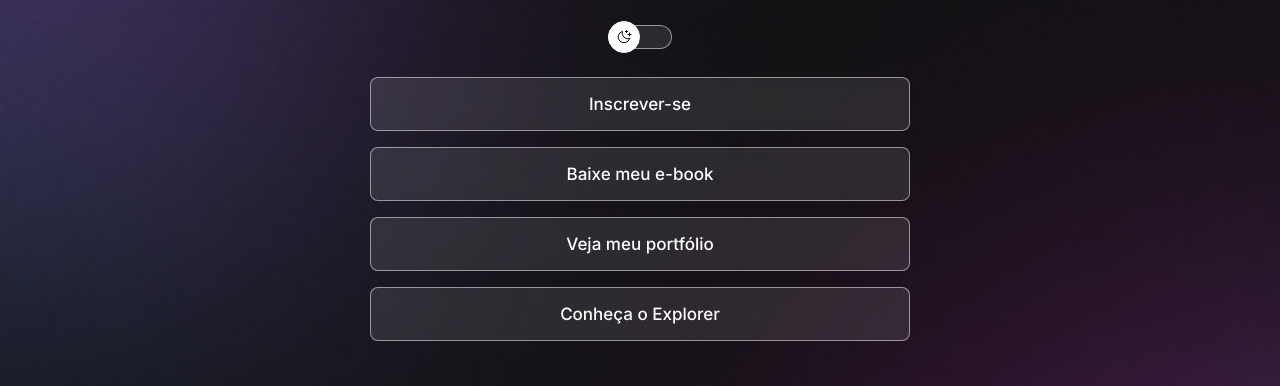
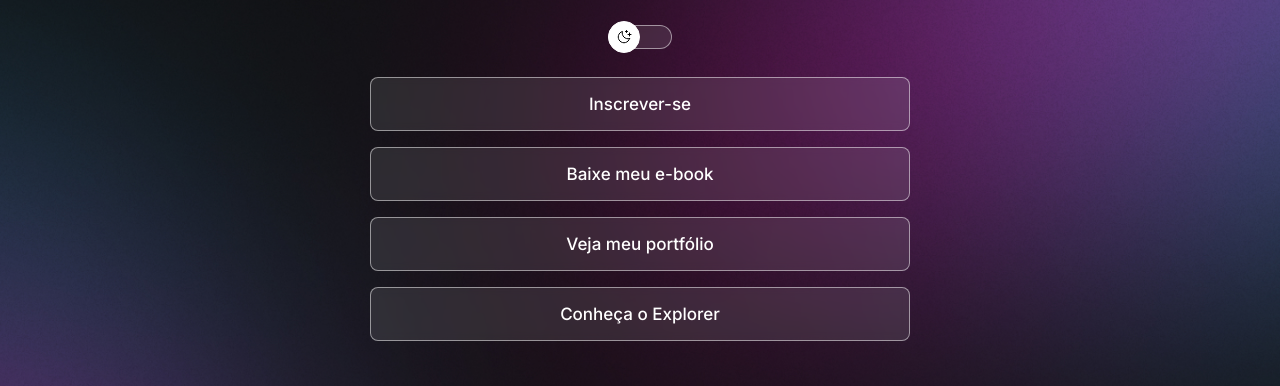
Before and after one commit to 4ndredev21/social-links, a plain HTML site: page index.html in a window 1280 px wide. Shown: the part 232-618 px from the top of the page. Drawn offline with nearby package versions, Linux system fonts and the light colour scheme.

Commit message:
adicionado height: 100vh para responsividade em dispositivos de tamanho diferentes , ainda em teste e sujeito a alterações

```diff
--- a/style.css
+++ b/style.css
@@ -23,6 +23,7 @@ body {
   background: var(--bg-url) no-repeat top center/cover;
   color: var(--text-color);
   text-rendering: optimizeLegibility;
+  height: 100vh;
 }
 
 body * {
@@ -186,3 +187,13 @@ footer {
   justify-content: center;
   font-size: 14px;
 }
+
+/* Media queries uhul \o/ */
+@media (min-width: 700px) {
+  :root {
+    --bg-url: url(./assets/bg-desktop-dark.jpg);
+  }
+  .light {
+      --bg-url: url(./assets/bg-desktop-light.jpg);
+  }
+}
```
